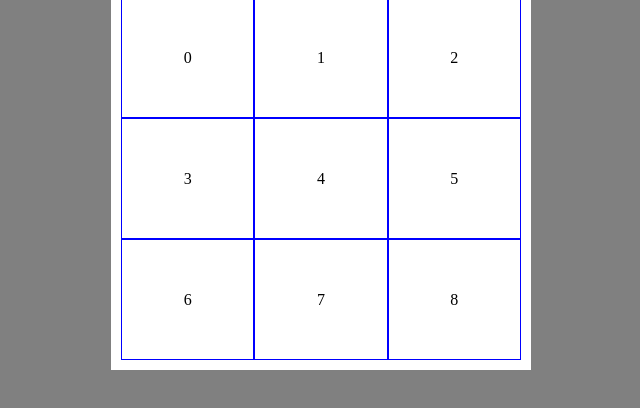
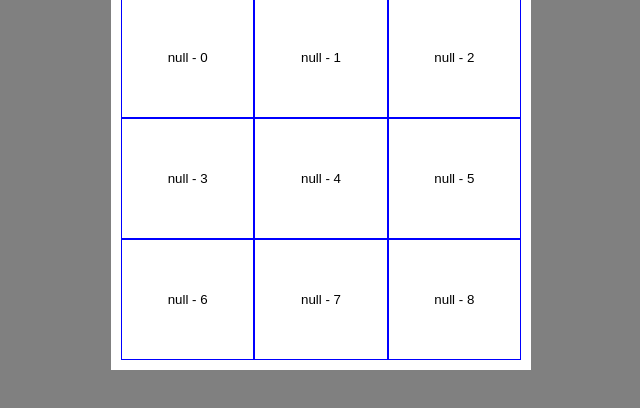
Before and after one commit to SkipperShark/odin-js-tic-tac-toe, a website: page index.html in a window 1280 px wide. Shown: the part 240-648 px from the top of the page, without its empty margins (319-959 px from the left). Drawn offline with Linux system fonts and the light colour scheme.

Commit message:
end of day progress

```diff
--- a/index.html
+++ b/index.html
@@ -11,6 +11,7 @@
   <div class="main">
     <h1>Odin - JS Tic Tae Toe</h1>
     <ul class="board" id="board">
+      <li><button>test</button></li>
     </ul>
   </div>
 </body>
--- a/index.js
+++ b/index.js
@@ -12,7 +12,7 @@ function createPlayer(name, mark) {
     }
 }
 
-let board = (function() {
+function createBoard(cellClickHandler) {
     const _noMarkValue = null
     const _height = 3
     const _width = 3
@@ -31,6 +31,7 @@ let board = (function() {
 
     function setCellByCellNum(cellNum, mark) {
         _setCell({..._getXAndYFromCellNum(cellNum), mark})
+        render()
     }
 
     let printBoard = function() {
@@ -51,8 +52,11 @@ let board = (function() {
         _cells.flat().forEach( (cell, i) => {
             const newLi = document.createElement("li")
             newLi.className = "cell"
-            newLi.textContent = i
+            const newButton = document.createElement("button")
+            newButton.textContent = `${cell} - ${i}`
+            newButton.addEventListener("click", () => cellClickHandler(i))
             newLi.setAttribute("cellId", i)
+            newLi.appendChild(newButton)
             ulBoard.appendChild(newLi)
         })
     }
@@ -81,13 +85,14 @@ let board = (function() {
         getHeight,
         getWidth
     }
-})()
+}
 
 
 let game = (function(player1Mark, player2Mark) {
     let player1 = createPlayer("Mark", player1Mark)
     let player2 = createPlayer("John", player2Mark)
     let player1Turn = true
+    let board = createBoard(_inputHandler)
 
     function start() {
         playRound()
@@ -98,11 +103,12 @@ let game = (function(player1Mark, player2Mark) {
             _endGame({isTie: true})
             return
         }
-        let message = `${_curPlayer().name}'s turn, where would you `
-        + `like to put your ${_curPlayer().mark} mark?\n`;
+        // let message = `${_curPlayer().name}'s turn, where would you `
+        // + `like to put your ${_curPlayer().mark} mark?\n`;
     }
 
     function _inputHandler(input) {
+        console.log(input);
         try {
             board.setCellByCellNum(parseInt(input), _curPlayer().mark)
             if (_winnerFound() === true) {
--- a/styles.css
+++ b/styles.css
@@ -36,8 +36,13 @@ body {
 
     .cell {
         display: flex;
-        align-items: center;
-        justify-content: center;
-        border: 1px solid blue;
+
+        button {
+            width: 100%;
+            height: 100%;
+            background-color: transparent;
+            border: 1px solid blue;
+            cursor: pointer;
+        }
     }
 }
```
